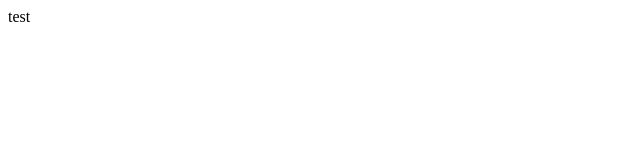
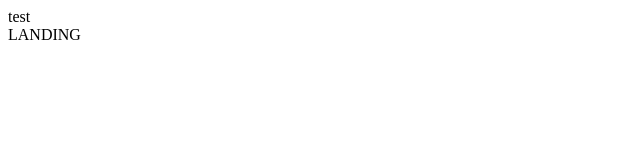
Before and after one commit to HeribertoUroza/Practice, a React (Create React App) app: page / in a window 1280 px wide. Shown: the top 160 px of the page, without its empty margins (0-640 px from the left). Built offline with nearby package versions, Linux system fonts and the light colour scheme.

Commit message:
created file structure, also addding landing page

```diff
--- a/src/App.js
+++ b/src/App.js
@@ -1,8 +1,12 @@
-import React from 'react';
+import React, { Component } from 'react';
+import Landing from './containers/LandingPage/LandingPage';
 
 function App() {
   return (
+    <>
     <div>test</div>
+    <Landing></Landing>
+    </>
   );
 }
 
--- /dev/null
+++ b/src/containers/LandingPage/LandingPage.js
@@ -0,0 +1,18 @@
+import React, { Component } from 'react';
+
+class Landing extends React.Component {
+    constructor(props) {
+        super(props);
+        this.state = {};
+    }
+
+    render() {
+        return (
+            <>
+                LANDING
+            </>
+        )
+    }
+}
+
+export default Landing;
```
